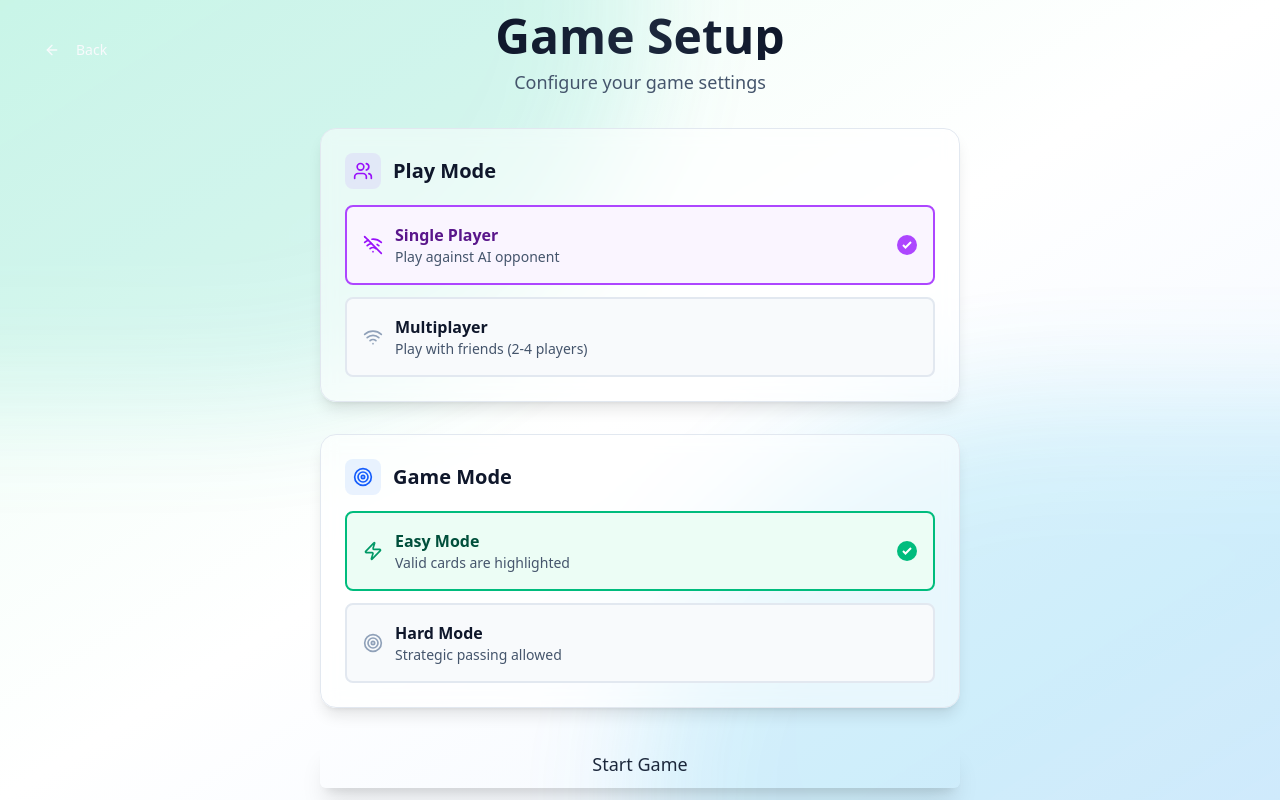
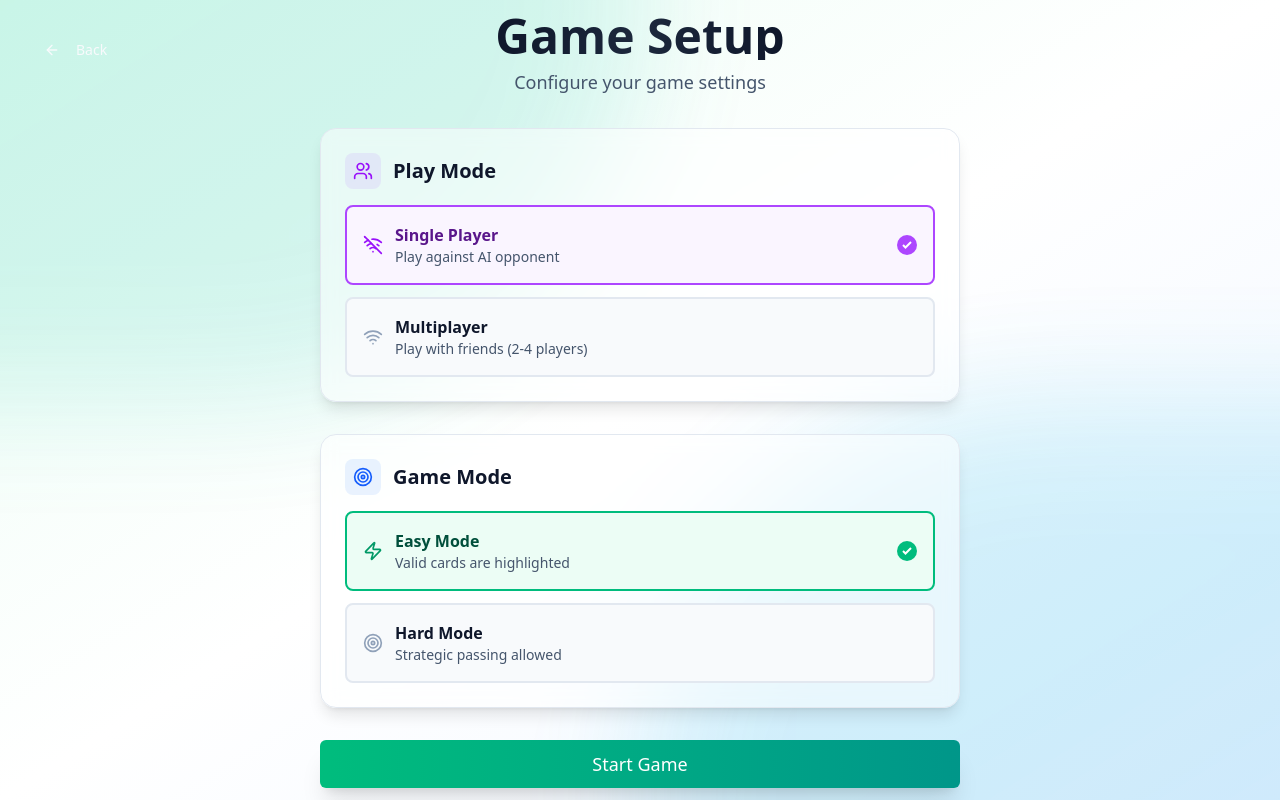
Before and after one commit to k083k/sevens-v2, a Next.js app: page /setup in a window 1280 px wide. Built offline with nearby package versions, Linux system fonts and the light colour scheme.

Commit message:
button background

```diff
--- a/app/setup/page.tsx
+++ b/app/setup/page.tsx
@@ -223,7 +223,7 @@ export default function SetupPage() {
             <Button
               size="lg"
               onClick={handleStartGame}
-              className="w-full text-lg py-6 shadow-xl hover:shadow-2xl transition-all duration-300 bg-gradient-to-r from-slate-900 via-slate-800 to-slate-900 dark:from-white dark:via-slate-200 dark:to-white bg-clip-text text-transparent"
+              className="w-full text-lg py-6 shadow-xl hover:shadow-2xl transition-all duration-300 bg-gradient-to-r from-emerald-500 to-teal-600 hover:from-emerald-600 hover:to-teal-700 text-white"
             >
               {playMode === "single" ? "Start Game" : "Continue to Multiplayer"}
             </Button>
```
